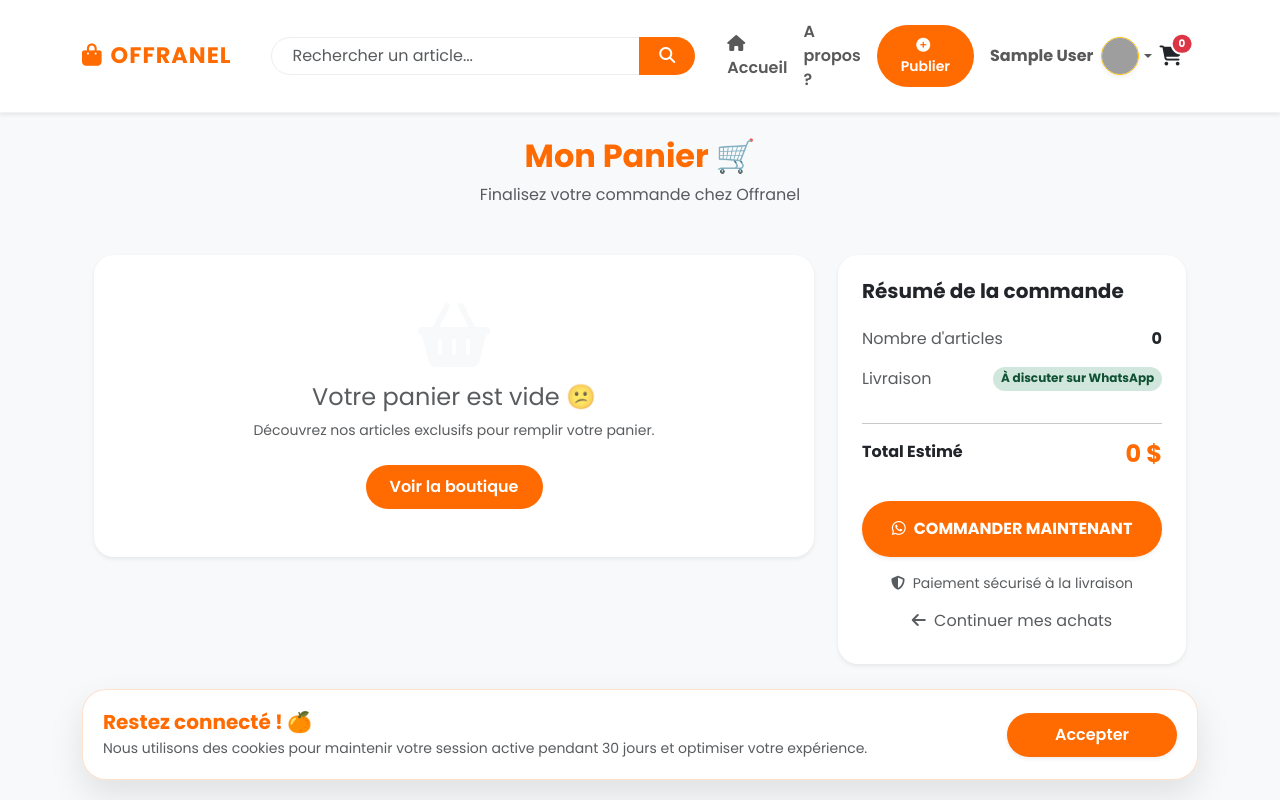
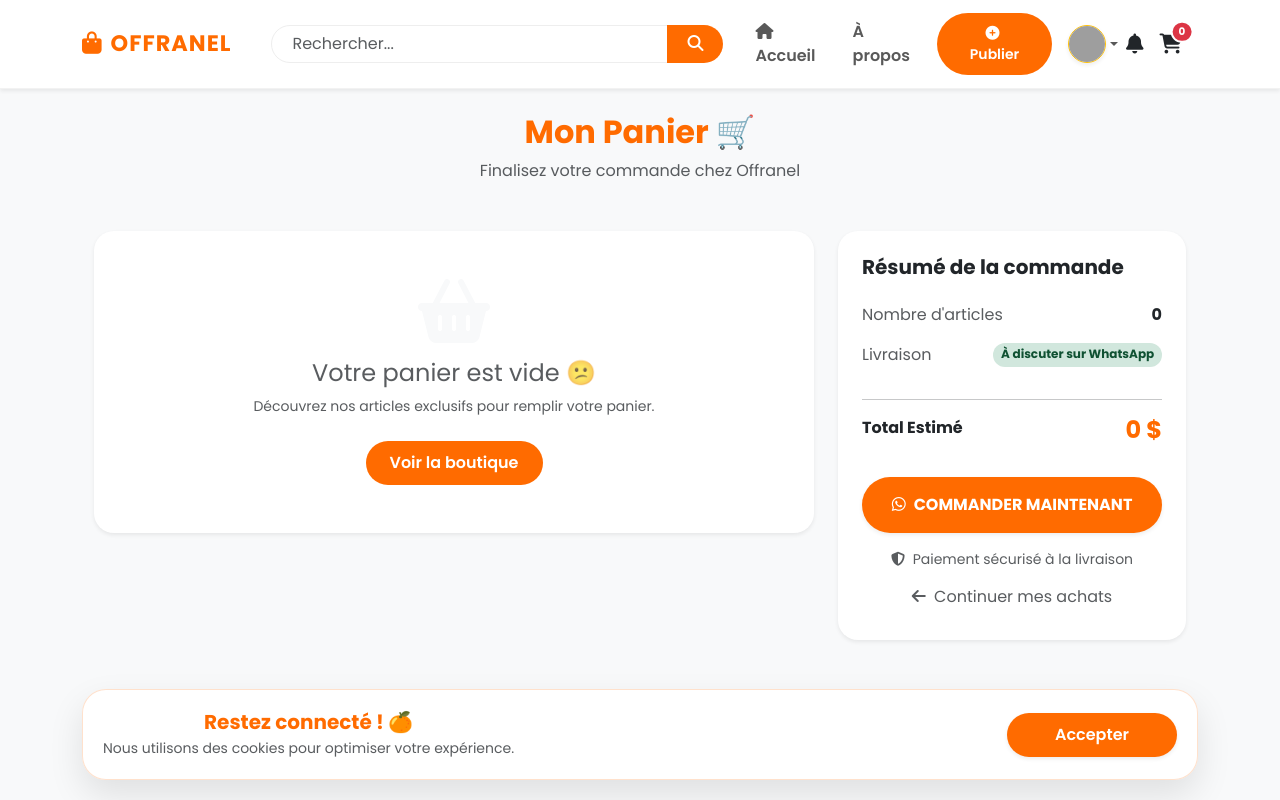
Before and after one commit to erno-ngoy/mal-offranel, a Flask app: page /panier in a window 1280 px wide. Run offline with Flask 3, Linux system fonts and the light colour scheme; the visitor is signed in with stand-in values (Sample User, id 1); data that the repository does not hold is empty; grey boxes are pictures that could not be loaded.

Commit message:
Correction d'un bug

```diff
--- a/app.py
+++ b/app.py
@@ -141,6 +141,16 @@ def get_popup():
     return jsonify({"active": False})
 
 
+# --- AJOUT : API NOTIFICATIONS POUR LA CLOCHE ---
+@app.route('/api/get_last_notif')
+def get_last_notif():
+    """Récupère la dernière action pour notifier les utilisateurs"""
+    notif_ref = db.collection('notifications').order_by('timestamp', direction='DESCENDING').limit(1).get()
+    if notif_ref:
+        return jsonify(notif_ref[0].to_dict())
+    return jsonify({"id": None})
+
+
 # --- ROUTES ADMINISTRATEUR ---
 
 @app.route('/admin/dashboard')
@@ -212,19 +222,29 @@ def publier():
     if request.method == 'POST':
         try:
             data = request.get_json()
-            db.collection('products').add({
+            # Ajout du produit
+            new_product_ref = db.collection('products').add({
                 'title': data.get('title'),
                 'price': data.get('price'),
                 'currency': data.get('currency'),
-                'category': data.get('category'),  # Ajout catégorie
+                'category': data.get('category'),
                 'description': data.get('description'),
-                'images': data.get('images'),  # Liste de photos (Multi-images)
-                'in_stock': True,  # Par défaut disponible
+                'images': data.get('images'),
+                'in_stock': True,
                 'author_name': session.get('name'),
                 'author_photo': session.get('photo'),
                 'is_admin_post': True,
                 'created_at': datetime.datetime.now()
             })
+
+            # CRÉATION D'UNE NOTIFICATION POUR TOUS LES UTILISATEURS
+            db.collection('notifications').add({
+                'id': str(datetime.datetime.now().timestamp()),
+                'title': "Nouvel arrivage ! 🍊",
+                'message': f"{data.get('title')} est maintenant disponible.",
+                'timestamp': datetime.datetime.now()
+            })
+
             return jsonify({"status": "success"})
         except Exception as e:
             print(f"ERREUR PUBLICATION : {e}")
--- a/templates/base.html
+++ b/templates/base.html
@@ -4,7 +4,13 @@
     <meta charset="UTF-8">
     <meta name="viewport" content="width=device-width, initial-scale=1.0, maximum-scale=1.0, user-scalable=no">
 
-    <title>OFFRANEL  | Malaki</title>
+    <title>OFFRANEL | Malaki</title>
+
+    <link rel="manifest" href="/static/manifest.json">
+    <meta name="theme-color" content="#FF6B00">
+    <meta name="apple-mobile-web-app-capable" content="yes">
+    <meta name="apple-mobile-web-app-status-bar-style" content="black-translucent">
+    <meta name="apple-mobile-web-app-title" content="OFFRANEL">
 
     <link href="https://cdn.jsdelivr.net/npm/bootstrap@5.3.0/dist/css/bootstrap.min.css" rel="stylesheet">
     <link rel="stylesheet" href="https://cdnjs.cloudflare.com/ajax/libs/font-awesome/6.4.0/css/all.min.css">
@@ -105,8 +111,8 @@
         }
         .btn-orange:hover { background-color: #e66000; color: white; transform: translateY(-2px); }
 
-        /* --- PANIER BADGE --- */
-        .cart-badge {
+        /* --- PANIER & NOTIF BADGE --- */
+        .cart-badge, .notif-badge {
             font-size: 0.65rem;
             padding: 4px 6px;
             border: 2px solid white;
@@ -149,7 +155,6 @@
             box-shadow: 0 15px 35px rgba(0,0,0,0.1);
         }
 
-        /* --- RESPONSIVE ADJUSTMENTS --- */
         @media (max-width: 576px) {
             .navbar-brand { font-size: 1.2rem; }
             .container { padding-left: 20px; padding-right: 20px; }
@@ -157,13 +162,14 @@
     </style>
 </head>
 <body>
+
 <div id="pwa-install-banner" class="bg-dark text-white p-3 shadow-lg animate__animated animate__fadeInDown" style="display: none; position: fixed; top: 0; width: 100%; z-index: 100000; border-bottom: 3px solid var(--offranel-orange);">
     <div class="container d-flex align-items-center justify-content-between">
         <div class="d-flex align-items-center">
-            <img src="/static/img/icon-192.png" width="40" class="rounded-3 me-3">
+            <img src="/static/img/image.png" width="40" class="rounded-3 me-3">
             <div>
                 <p class="mb-0 fw-bold small">Installer OFFRANEL</p>
-                <p class="mb-0 tiny text-muted" style="font-size: 0.7rem;">Accès rapide depuis votre écran d'accueil</p>
+                <p class="mb-0 tiny text-muted" style="font-size: 0.7rem;">Accès rapide sur votre écran</p>
             </div>
         </div>
         <div class="d-flex gap-2">
@@ -191,6 +197,13 @@
         </a>
 
         <div class="d-flex align-items-center order-lg-3">
+            <a href="#" class="nav-link position-relative me-3" id="notif-link">
+                <i class="fas fa-bell fa-lg"></i>
+                <span id="notif-count" class="position-absolute top-0 start-100 translate-middle badge rounded-pill bg-danger notif-badge d-none">
+                    0
+                </span>
+            </a>
+
             <a href="/panier" class="nav-link position-relative me-3">
                 <i class="fas fa-shopping-cart fa-lg"></i>
                 <span id="cart-count" class="position-absolute top-0 start-100 translate-middle badge rounded-pill bg-danger cart-badge">
@@ -206,14 +219,14 @@
         <div class="collapse navbar-collapse" id="navMenu">
             <form action="/" method="GET" class="d-flex mx-auto my-3 my-lg-0 search-container w-100 px-lg-4">
                 <div class="input-group">
-                        <input type="text" name="search" class="form-control search-input" placeholder="Rechercher un article..." value="{{ request.args.get('search', '') }}">
+                    <input type="text" name="search" class="form-control search-input" placeholder="Rechercher..." value="{{ request.args.get('search', '') }}">
                     <button class="btn search-btn" type="submit"><i class="fas fa-search"></i></button>
                 </div>
             </form>
 
             <div class="navbar-nav ms-auto align-items-center pt-3 pt-lg-0">
                 <a class="nav-link fw-semibold" href="/"><i class="fas fa-home me-1"></i> Accueil</a>
-                    <a class="nav-link fw-semibold" href="/a-propos">A propos ?</a>
+                <a class="nav-link fw-semibold" href="/a-propos">À propos</a>
 
                 {% if session.get('user_id') %}
                     {% if session.get('role') == 'admin' %}
@@ -224,25 +237,15 @@
 
                     <div class="dropdown mt-2 mt-lg-0">
                         <a class="nav-link dropdown-toggle d-flex align-items-center" href="#" data-bs-toggle="dropdown">
-                                <span class="me-2 fw-bold d-none d-lg-inline">{{ session.get('name') }}</span>
                             <img src="{{ session.get('photo') }}" class="rounded-circle border border-warning shadow-sm" width="38" height="38">
-                                <span class="d-lg-none ms-2">{{ session.get('name') }}</span>
                         </a>
                         <ul class="dropdown-menu dropdown-menu-end border-0 shadow-lg rounded-4 p-2 animate__animated animate__fadeIn">
                             {% if session.get('role') == 'admin' %}
-                                    <li><a class="dropdown-item fw-bold text-orange" href="/admin/dashboard">
-                                        <i class="fas fa-chart-line me-2"></i>Dashboard Admin
-                                    </a></li>
+                                <li><a class="dropdown-item fw-bold text-orange" href="/admin/dashboard"><i class="fas fa-chart-line me-2"></i>Dashboard</a></li>
+                            {% endif %}
+                            <li><a class="dropdown-item" href="/profile/{{ session.get('user_id') }}"><i class="fas fa-user-circle me-2"></i>Mon Profil</a></li>
                             <li><hr class="dropdown-divider"></li>
-                                {% endif %}
-
-                                <li><a class="dropdown-item" href="/profile/{{ session.get('user_id') }}">
-                                    <i class="fas fa-user-circle me-2"></i>Mon Profil
-                                </a></li>
-                                <li><hr class="dropdown-divider"></li>
-                                <li><a class="dropdown-item text-danger" href="/logout">
-                                    <i class="fas fa-sign-out-alt me-2"></i>Déconnexion
-                                </a></li>
+                            <li><a class="dropdown-item text-danger" href="/logout"><i class="fas fa-sign-out-alt me-2"></i>Déconnexion</a></li>
                         </ul>
                     </div>
                 {% else %}
@@ -258,9 +261,8 @@
       {% if messages %}
         {% for category, message in messages %}
           <div class="alert alert-{{ category if category != 'error' else 'danger' }} alert-dismissible fade show rounded-pill px-4 shadow-sm border-0 animate__animated animate__headShake" role="alert">
-                <i class="fas {{ 'fa-check-circle' if category == 'success' else 'fa-exclamation-circle' }} me-2"></i>
             {{ message }}
-                <button type="button" class="btn-close" data-bs-dismiss="alert" aria-label="Close"></button>
+            <button type="button" class="btn-close" data-bs-dismiss="alert"></button>
           </div>
         {% endfor %}
       {% endif %}
@@ -273,26 +275,22 @@
 
 <div id="cookieBanner" class="cookie-banner animate__animated animate__fadeInUp">
     <div class="container">
-            <div class="glass-cookie d-flex flex-column flex-md-row align-items-center justify-content-between text-center text-md-start">
-                <div class="mb-3 mb-md-0">
+        <div class="glass-cookie d-flex flex-column flex-md-row align-items-center justify-content-between text-center">
+            <div>
                 <h5 class="fw-bold text-orange mb-1">Restez connecté ! 🍊</h5>
-                    <p class="small mb-0 text-muted">
-                        Nous utilisons des cookies pour maintenir votre session active pendant 30 jours et optimiser votre expérience.
-                    </p>
+                <p class="small mb-0 text-muted">Nous utilisons des cookies pour optimiser votre expérience.</p>
             </div>
-                <div>
-                    <button onclick="acceptCookies()" class="btn btn-orange px-5 shadow-sm">Accepter</button>
-                </div>
+            <button onclick="acceptCookies()" class="btn btn-orange px-5 shadow-sm mt-2 mt-md-0">Accepter</button>
         </div>
     </div>
 </div>
 
-    <div class="modal fade" id="autoPopup" tabindex="-1" aria-hidden="true">
+<div class="modal fade" id="autoPopup" tabindex="-1">
     <div class="modal-dialog modal-dialog-centered">
         <div class="modal-content" style="border-radius: 20px; border: none;">
             <div class="modal-header border-0">
                 <h5 class="modal-title fw-bold text-orange" id="pTitle"></h5>
-                    <button type="button" class="btn-close" data-bs-dismiss="modal" aria-label="Close"></button>
+                <button type="button" class="btn-close" data-bs-dismiss="modal"></button>
             </div>
             <div class="modal-body py-4 text-center">
                 <p id="pContent" class="fs-5 text-muted"></p>
@@ -307,92 +305,72 @@
 <script src="https://cdn.jsdelivr.net/npm/bootstrap@5.3.0/dist/js/bootstrap.bundle.min.js"></script>
 
 <script>
-        // Masquer le loader une fois la page chargée
+    // MASQUER LOADER
     window.addEventListener('load', function() {
         const loader = document.getElementById('fb-loader-wrapper');
         setTimeout(() => {
             loader.style.opacity = '0';
-                setTimeout(() => {
-                    loader.style.display = 'none';
-                }, 500);
-            }, 1000); // Délai d'une seconde pour l'effet
+            setTimeout(() => { loader.style.display = 'none'; }, 500);
+        }, 1000);
     });
 
-        // Mise à jour du compteur de panier
-        function updateCartBadge() {
-            const cart = JSON.parse(localStorage.getItem('offranel_cart')) || [];
-            const badge = document.getElementById('cart-count');
-            if(badge) badge.innerText = cart.length;
-        }
-
-        // Gestion Cookies
-        document.addEventListener("DOMContentLoaded", function() {
-            updateCartBadge();
-            if (!localStorage.getItem("offranel_cookies_accepted")) {
-                setTimeout(() => {
-                    document.getElementById("cookieBanner").style.display = "block";
-                }, 1500);
-            }
-        });
-
-        function acceptCookies() {
-            localStorage.setItem("offranel_cookies_accepted", "true");
-            let banner = document.getElementById("cookieBanner");
-            banner.classList.replace("animate__fadeInUp", "animate__fadeOutDown");
-            setTimeout(() => { banner.style.display = "none"; }, 600);
-        }
-
-        // Gestion Popup 24h
-        document.addEventListener('DOMContentLoaded', async () => {
-            const popupKey = 'offranel_popup_expire';
-            const now = new Date().getTime();
-            const expireTime = localStorage.getItem(popupKey);
-
-            if (!expireTime || now > parseInt(expireTime)) {
-                try {
-                    const response = await fetch('/api/get_popup');
-                    const data = await response.json();
-                    if (data.active) {
-                        document.getElementById('pTitle').innerText = data.title;
-                        document.getElementById('pContent').innerText = data.content;
-                        new bootstrap.Modal(document.getElementById('autoPopup')).show();
-                        localStorage.setItem(popupKey, now + (24 * 60 * 60 * 1000));
-                    }
-                } catch (e) { console.log("Erreur popup:", e); }
-            }
-        });
-    </script>
-<script>
+    // PWA INSTALL LOGIC
     let deferredPrompt;
     const installBanner = document.getElementById('pwa-install-banner');
     const installBtn = document.getElementById('btn-install-pwa');
 
     window.addEventListener('beforeinstallprompt', (e) => {
-        // Empêche Chrome d'afficher sa propre bannière par défaut
         e.preventDefault();
-        // Garde l'événement en mémoire pour le déclencher plus tard
         deferredPrompt = e;
-        // Affiche notre bannière personnalisée
         installBanner.style.display = 'block';
     });
 
     installBtn.addEventListener('click', async () => {
         if (deferredPrompt) {
-            // Affiche la fenêtre d'installation native
             deferredPrompt.prompt();
-            // Attend la réponse de l'utilisateur
             const { outcome } = await deferredPrompt.userChoice;
-            console.log(`L'utilisateur a ${outcome} l'installation`);
-            // On cache la bannière
             deferredPrompt = null;
             installBanner.style.display = 'none';
         }
     });
 
-    // Cacher la bannière si l'app est déjà installée
-    window.addEventListener('appinstalled', () => {
-        installBanner.style.display = 'none';
-        console.log('OFFRANEL a été installée avec succès !');
+    // SERVICE WORKER REGISTRATION
+    if ('serviceWorker' in navigator) {
+        navigator.serviceWorker.register('/sw.js').catch(err => console.log(err));
+    }
+
+    // NOTIFICATIONS SYSTEM (Simulation après action)
+    async function checkNotifications() {
+        try {
+            const response = await fetch('/api/get_last_notif'); // Crée cette route côté Python
+            const data = await response.json();
+            const lastId = localStorage.getItem('offranel_last_notif');
+
+            if (data.id && data.id != lastId) {
+                const badge = document.getElementById('notif-count');
+                badge.innerText = "!";
+                badge.classList.remove('d-none');
+            }
+        } catch(e) {}
+    }
+    setInterval(checkNotifications, 60000); // Check chaque minute
+
+    // GESTION PANIER
+    function updateCartBadge() {
+        const cart = JSON.parse(localStorage.getItem('offranel_cart')) || [];
+        document.getElementById('cart-count').innerText = cart.length;
+    }
+
+    function acceptCookies() {
+        localStorage.setItem("offranel_cookies_accepted", "true");
+        document.getElementById("cookieBanner").style.display = "none";
+    }
+
+    document.addEventListener("DOMContentLoaded", () => {
+        updateCartBadge();
+        if (!localStorage.getItem("offranel_cookies_accepted")) {
+            setTimeout(() => { document.getElementById("cookieBanner").style.display = "block"; }, 2000);
+        }
     });
 </script>
 </body>
```
Also changed, not shown: static/sw.js (+48 -0 lines). Lines whose indentation alone changed are shown as unchanged.
